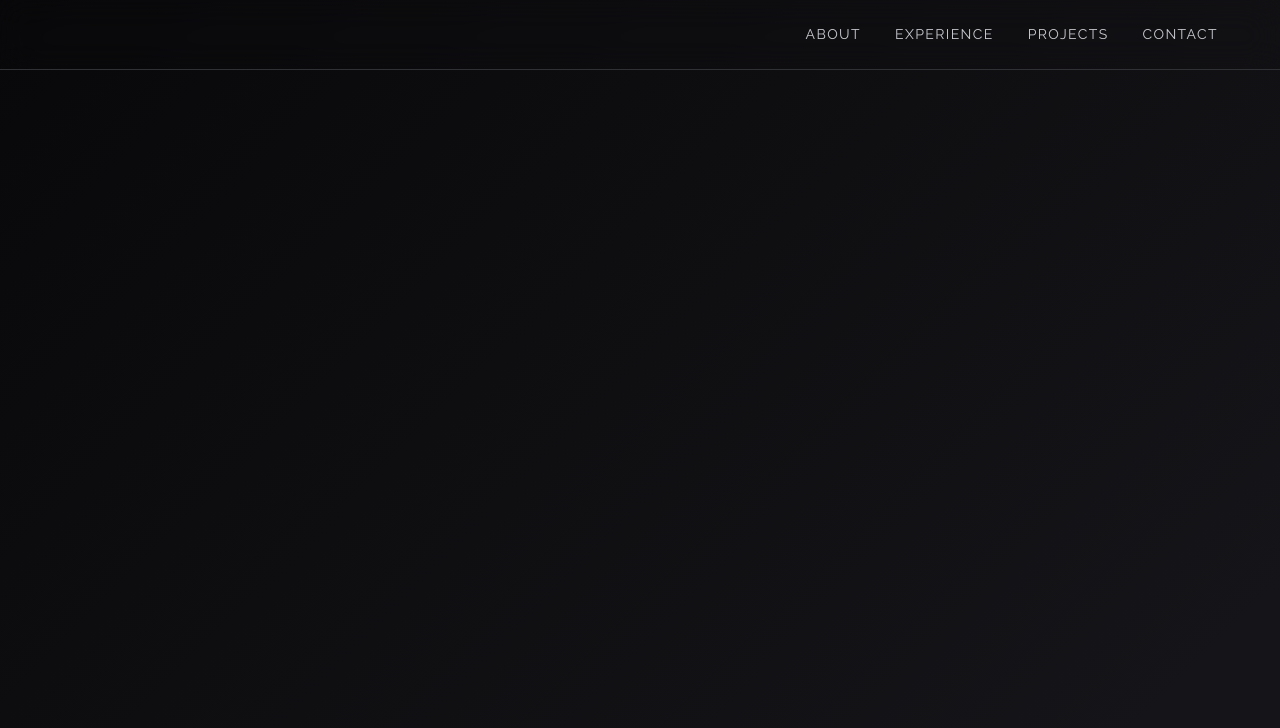
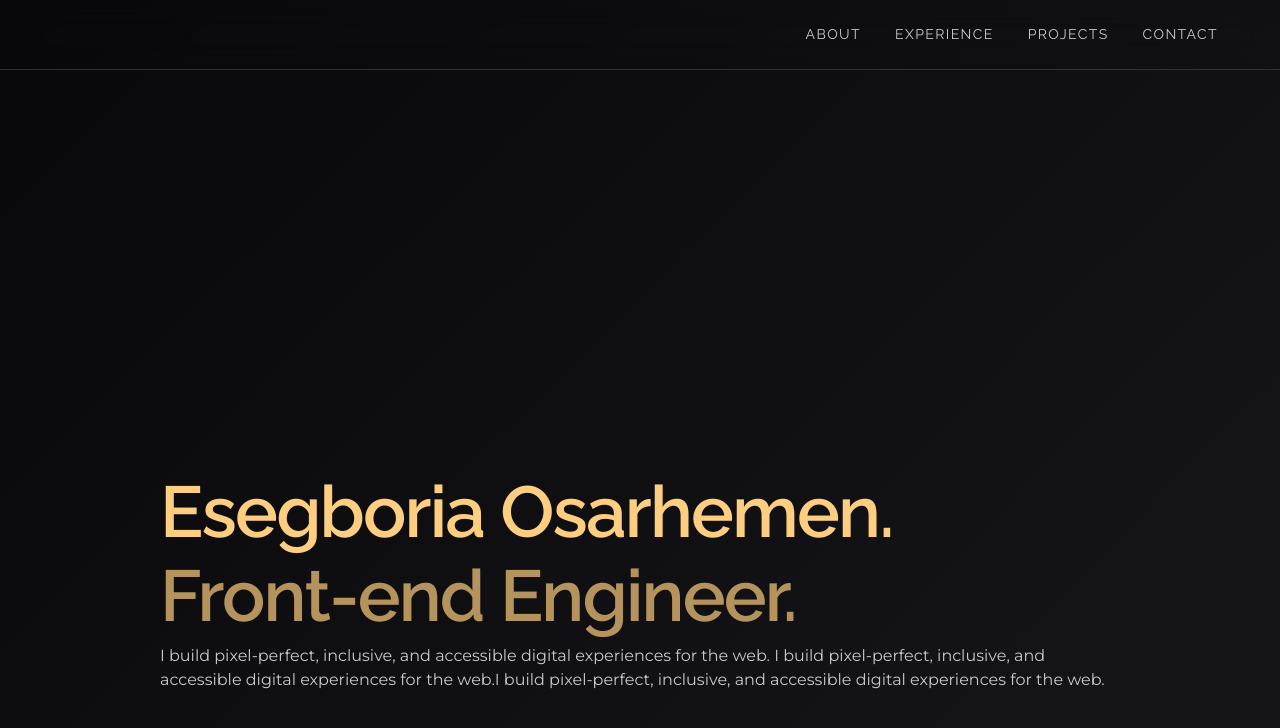
Before and after one commit to eseoooo/v1, a Next.js app: page / in a window 1280 px wide. Shown: the top 728 px of the page. Built offline with nearby package versions, Linux system fonts and the light colour scheme.

Commit message:
add basic hero section

```diff
--- a/app/layout.js
+++ b/app/layout.js
@@ -1,4 +1,4 @@
-import { raleway, pt_sans } from "@/public/fonts";
+import { raleway, montserrat } from "@/public/fonts";
 import "@/public/css/base.css";
 import Header from "@/components/header/header";
 
@@ -11,9 +11,12 @@ export const metadata = {
 export default function RootLayout({ children }) {
   return (
     <html lang="en">
-      <body className={`${raleway.variable} ${pt_sans.variable}`}>
+      <body className={`${raleway.variable} ${montserrat.variable}`}>
         <Header />
-        <main className="mx-auto max-w-screen-2xl px-4 sm:px-5 md:px-10 lg:px-20 xl:px-40">
+        <main
+          id="content"
+          className="content-area mx-auto max-w-screen-2xl px-6 xs:px-12 lg:px-24 xl:px-40"
+        >
           {children}
         </main>
         <footer></footer>
--- a/app/page.js
+++ b/app/page.js
@@ -1,5 +1,10 @@
 import Image from "next/image";
+import Hero from "@/components/hero/hero";
 
 export default function Home() {
-  return <></>;
+  return (
+    <>
+      <Hero />
+    </>
+  );
 }
--- /dev/null
+++ b/components/hero/hero.js
@@ -0,0 +1,13 @@
+import { personalInfo } from "@/lib/const";
+
+export default function Hero() {
+  return (
+    <section className="flex flex-col h-full justify-end">
+      <h1 className="mb-3">
+        {personalInfo.firstName} {personalInfo.LastName}.
+      </h1>
+      <h2>{personalInfo.title}.</h2>
+      <p>{personalInfo.description}</p>
+    </section>
+  );
+}
--- a/components/ui/button-outline.js
+++ b/components/ui/button-outline.js
@@ -2,7 +2,7 @@ export default function ButtonOutline({ children, ...otherProps }) {
   return (
     <button
       {...otherProps}
-      className="px-7 py-2 border-[0.5px] border-gold-700 rounded-sm font-sans text-sm text-gold-700 hover:bg-gold-700 hover:text-bg-gray-800 ease-out duration-300"
+      className="px-7 py-2 border-0.5 border-gold-700 rounded-sm font-montserrat text-sm text-gold-700 hover:bg-gold-700 hover:text-bg-gray-800 ease-out duration-300"
     >
       {children}
     </button>
--- a/components/ui/button-solid.js
+++ b/components/ui/button-solid.js
@@ -2,7 +2,7 @@ export default function ButtonSolid({ children, ...otherProps }) {
   return (
     <button
       {...otherProps}
-      className="px-7 py-2 bg-gold-700 rounded-sm font-sans text-base-sm text-bg-gray-800 border-[0.5px] border-transparent hover:bg-transparent hover:text-gold-700 hover:border-gold-700 ease-out duration-300"
+      className="px-7 py-2 bg-gold-700 rounded-sm font-montserrat text-base-sm text-bg-gray-800 border-0.5 border-transparent hover:bg-transparent hover:text-gold-700 hover:border-gold-700 ease-out duration-300"
     >
       {children}
     </button>
--- a/lib/const.js
+++ b/lib/const.js
@@ -16,3 +16,14 @@ export const navLinks = [
     href: "/#contact",
   },
 ];
+
+export const personalInfo = {
+  firstName: "Esegboria",
+  LastName: "Osarhemen",
+  title: "Front-end Engineer",
+  description:
+    "I build pixel-perfect, inclusive, and accessible digital experiences for the web. I build pixel-perfect, inclusive, and accessible digital experiences for the web.I build pixel-perfect, inclusive, and accessible digital experiences for the web.",
+  email: "esegboria@gmail.com",
+  phone: 2042187799,
+  github: "https://github.com/eseoooo",
+};
--- a/public/css/ui.css
+++ b/public/css/ui.css
@@ -3,9 +3,46 @@
     @apply bg-gradient-315 from-bg-gray-800 from-10% to-bg-gray-900 to-100% min-h-dvh overscroll-none m-0 p-0 leading-relaxed text-light-600 font-raleway box-border;
   }
 
+  section {
+    @apply py-20 md:py-24;
+  }
+
+  h1,
+  h2,
+  h3,
+  h4,
+  h5,
+  h6 {
+    @apply text-balance tracking-tight mb-3;
+  }
+
+  h1,
+  h2 {
+    @apply text-4xl md:text-6xl lg:text-7xl font-semibold;
+  }
+
+  h1 {
+    @apply text-gold-700 mb-5;
+  }
+
+  h2 {
+    @apply text-gold-800;
+  }
+
+  /* h3 {
+    @apply text-lg sm:text-xl text-gold-800;
+  } */
+
+  p {
+    @apply mb-3 font-montserrat text-sm xs:text-base;
+  }
+
   [popover] {
     @apply m-0 text-inherit border-0;
   }
+}
+
+@layer components {
 }
 
 @layer utilities {
@@ -29,4 +66,12 @@
       }
     }
   }
+
+  .content-area {
+    height: calc(100dvh - theme(spacing.16));
+
+    @media (min-width: 1024px) {
+      height: calc(100dvh - theme(spacing[17.5]));
+    }
+  }
 }
--- a/public/fonts.js
+++ b/public/fonts.js
@@ -1,12 +1,11 @@
-import { Raleway, PT_Sans } from "next/font/google";
+import { Raleway, Montserrat } from "next/font/google";
 
 export const raleway = Raleway({
   subsets: ["latin"],
   variable: "--font-raleway",
 });
 
-export const pt_sans = PT_Sans({
-  weight: ["400", "700"],
+export const montserrat = Montserrat({
   subsets: ["latin"],
-  variable: "--font-pt-sans",
+  variable: "--font-montserrat",
 });
--- a/tailwind.config.js
+++ b/tailwind.config.js
@@ -1,4 +1,6 @@
 /** @type {import('tailwindcss').Config} */
+const defaultTheme = require("tailwindcss/defaultTheme");
+
 module.exports = {
   content: [
     "./pages/**/*.{js,ts,jsx,tsx,mdx}",
@@ -6,12 +8,16 @@ module.exports = {
     "./app/**/*.{js,ts,jsx,tsx,mdx}",
   ],
   theme: {
+    screens: {
+      xs: "480px",
+      ...defaultTheme.screens,
+    },
     extend: {
       fontFamily: {
         raleway: ["var(--font-raleway)"],
-        sans: ["var(--font-pt-sans)"],
+        montserrat: ["var(--font-montserrat)"],
       },
-      height: {
+      spacing: {
         17.5: "4.375rem",
       },
       backgroundImage: {
@@ -20,10 +26,16 @@ module.exports = {
       fontSize: {
         "base-sm": "0.8125rem",
       },
+      borderWidth: {
+        0.5: "0.5px",
+      },
+      fontSize: {
+        "base-sm": "0.8125rem",
+      },
       colors: {
         // Accent color
         "gold-900": "#5e4a29",
-        "gold-800": "#93774c",
+        "gold-800": "#b5935c",
         "gold-700": "#fdce80",
         // dark for background and accents
         "dark-900": "#242329", // For bold typography on white background
```
